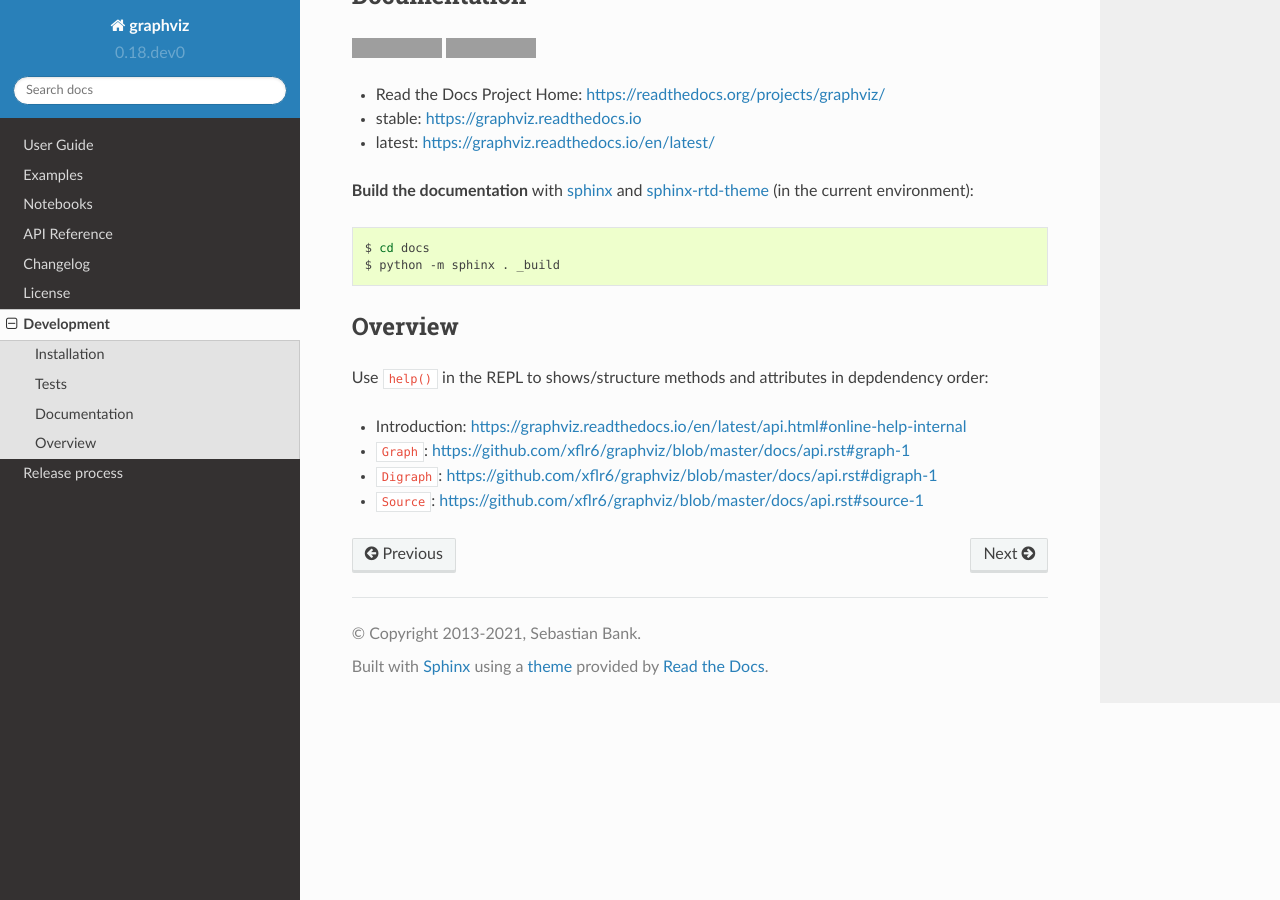
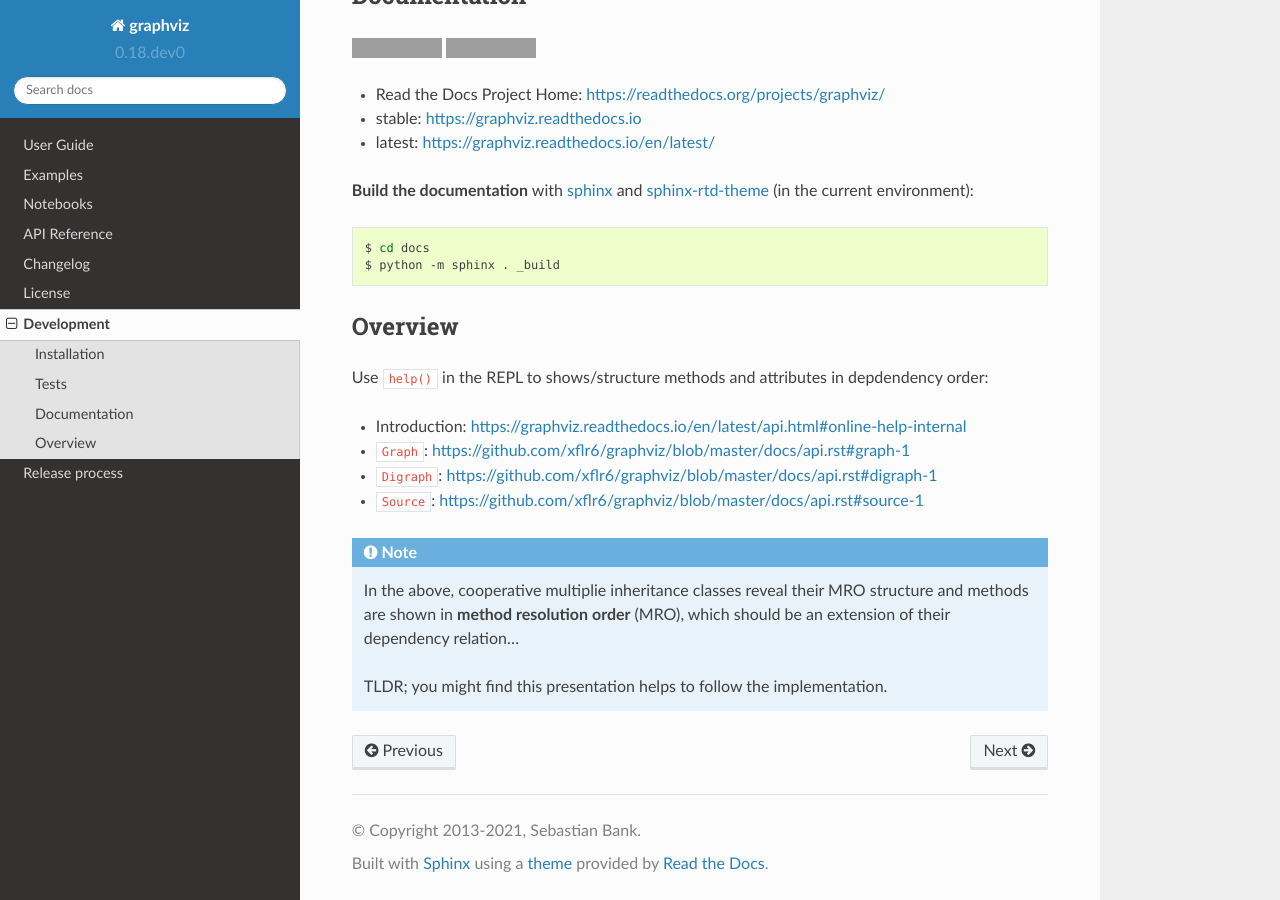
Before and after one commit to xflr6/graphviz, a Sphinx documentation site: the page built from docs/development.rst, in a window 1280 px wide and 900 px high, scrolled down 888 px. Built offline with Sphinx 7.4.7 and the Read the Docs theme 2.0.0, drawn with Linux system fonts in a browser that asks for light colours; the version number is read from the project's files by our own code; grey boxes are pictures that could not be loaded.

Commit message:
move development note

```diff
--- a/docs/development.rst
+++ b/docs/development.rst
@@ -65,6 +65,14 @@ Use ``help()`` in the REPL to shows/structure methods and attributes in depdende
 - ``Digraph``: https://github.com/xflr6/graphviz/blob/master/docs/api.rst#digraph-1
 - ``Source``: https://github.com/xflr6/graphviz/blob/master/docs/api.rst#source-1
 
+.. note::
+
+    In the above, cooperative multiplie inheritance classes reveal their MRO structure
+    and methods are shown in **method resolution order** (MRO),
+    which should be an extension of their dependency relation...
+
+    TLDR; you might find this presentation helps to follow the implementation.
+
 
 .. _venv: https://docs.python.org/3/library/venv.html#creating-virtual-environments
 .. _tox: https://tox.wiki/en/latest/
```
Also changed, not shown: docs/api.rst (+0 -7 lines).
